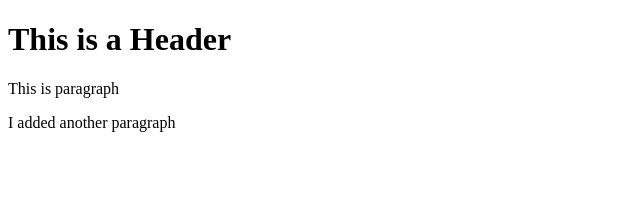
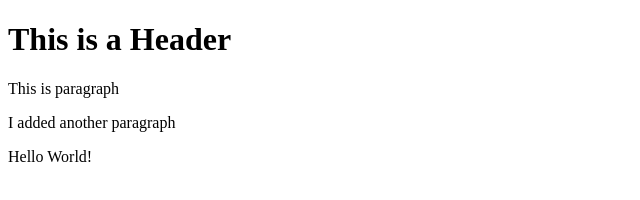
Before and after one commit to gelo650/git-test, a website: page index.html in a window 1280 px wide. Shown: the whole page, without its empty margins (0-640 px from the left). Drawn offline with Linux system fonts and the light colour scheme.

Commit message:
Using NPM

```diff
--- a/index.html
+++ b/index.html
@@ -11,6 +11,7 @@
         <h1>This is a Header</h1>
         <p>This is paragraph</p>
         <p>I added another paragraph</p>
+        <p>Hello World!</p>
     </body>
 
 </html>
```
Also changed, not shown: package.json (added, +24 -0 lines), 2 other files.
